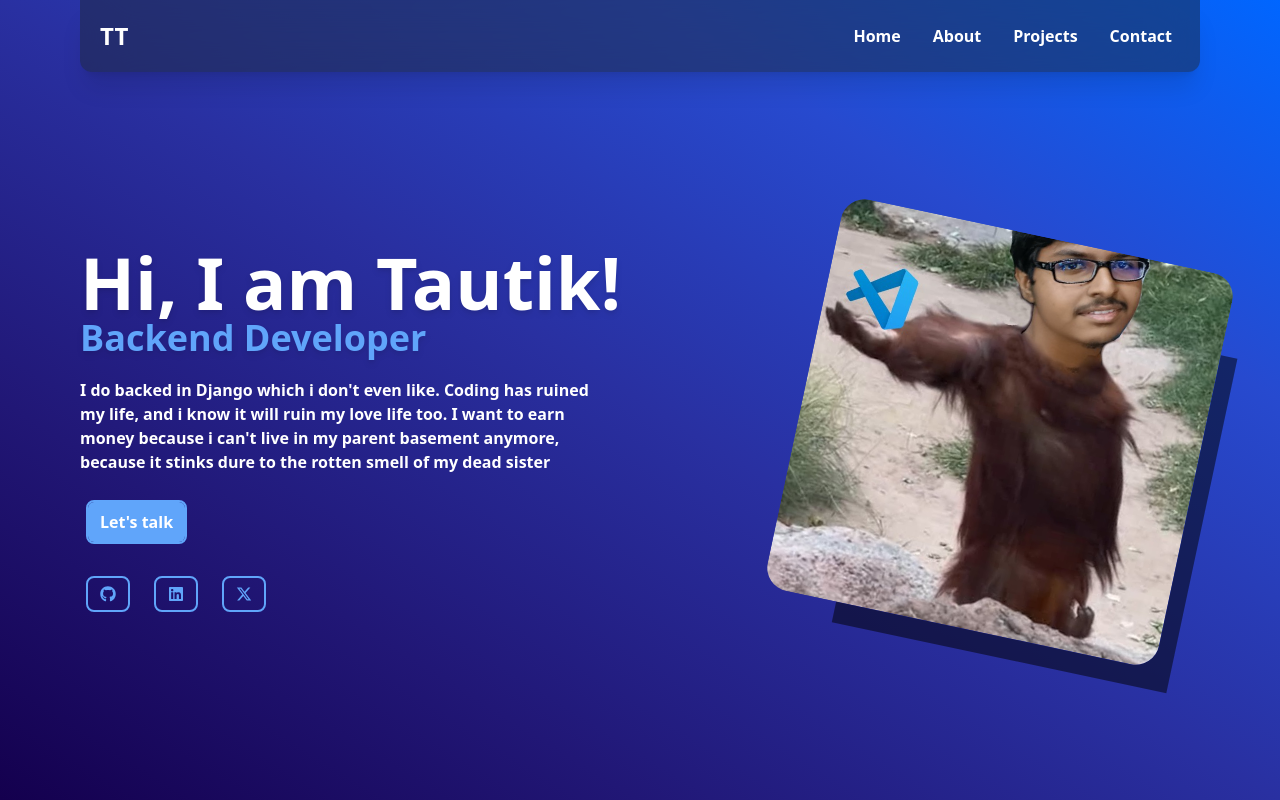
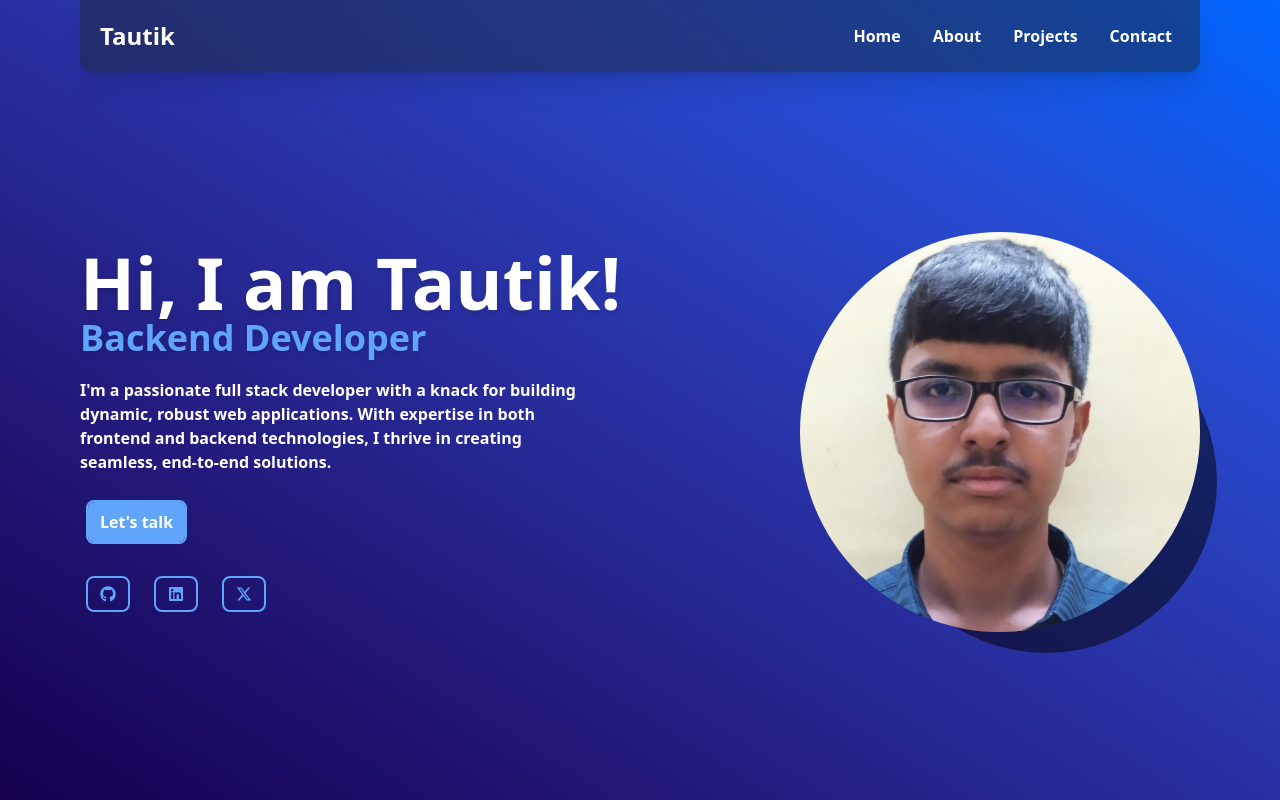
Before and after one commit to Tautik05/portfolio, a React (Create React App) app: page / in a window 1280 px wide. Built offline with nearby package versions, Linux system fonts and the light colour scheme.

Commit message:
optimizing unoptimized code

```diff
--- a/src/components/navbar.jsx
+++ b/src/components/navbar.jsx
@@ -4,7 +4,7 @@ const Navbar = () => {
   return (
     <div className="sticky top-0 flex items-center justify-between mx-20 p-5 text-white rounded-b-xl z-50 bg-slate-800/50 backdrop-blur-xl font-bold shadow-xl">
       <a href="\" className="cursor-pointer">
-        <div className="text-2xl">TT</div>
+        <div className="text-2xl">Tautik</div>
       </a>
       <ul className="flex items-center gap-4">
         <a
--- a/src/pages/About.jsx
+++ b/src/pages/About.jsx
@@ -6,9 +6,9 @@ const About = () => {
       <div className="flex items-center gap-4 ">
         <div className="flex-grow flex flex-col justify-center w-full text-center">
           <span className="text-7xl font-bold drop-shadow-md">About me</span>
-          <span className="text-4xl font-bold text-blue-400 drop-shadow-md">
-            Let's go through all the pain i've faced
-          </span>
+          {/* <span className="text-4xl font-bold text-blue-400 drop-shadow-md">
+            A passionate full stack developer
+          </span> */}
         </div>
       </div>
       <div className=" flex items-center justify-center p-5 border-4 rounded-xl flex-col border-white text-center font-bold mx-32 mt-8">
@@ -25,9 +25,7 @@ const About = () => {
         backend, I’m always eager to learn, create, and collaborate.`}
 
         <div>
-          <h1 class="text-3xl font-bold text-white my-5">
-            Technology Stack
-          </h1>
+          <h1 class="text-3xl font-bold text-white my-5">Technology Stack</h1>
 
           <div class="flex flex-wrap justify-center gap-4">
             <img
--- a/src/pages/Home.jsx
+++ b/src/pages/Home.jsx
@@ -3,7 +3,7 @@ import React from "react";
 import Button from "../components/ui/button";
 import { FaGithub, FaLinkedin } from "react-icons/fa";
 import { FaXTwitter } from "react-icons/fa6";
-import face from "../images/face.jpg";
+import face2 from "../images/face2.jpg";
 
 const Home = () => {
   return (
@@ -18,10 +18,10 @@ const Home = () => {
           </span>
 
           <div className="mt-5 font-bold max-w-[40vw]">
-            I do backed in Django which i don't even like. Coding has ruined my
-            life, and i know it will ruin my love life too. I want to earn money
-            because i can't live in my parent basement anymore, because it
-            stinks dure to the rotten smell of my dead sister
+            I'm a passionate full stack developer with a knack for building
+            dynamic, robust web applications. With expertise in both frontend
+            and backend technologies, I thrive in creating seamless, end-to-end
+            solutions.
           </div>
 
           <div className="mt-5 font-bold max-w-[40vw] flex items-center gap-3">
@@ -59,8 +59,8 @@ const Home = () => {
         </div>
         <div className="flex items-center justify-center ">
           <img
-            className="rounded-3xl rotate-12 shadow-[46px_50px_0px_-29px_rgba(0,_0,_0,_0.1)] shadow-black/50"
-            src={face}
+            className="rounded-full shadow-[46px_50px_0px_-29px_rgba(0,_0,_0,_0.1)] shadow-black/50"
+            src={face2}
             alt="me!"
             width="400vw"
           />
```
Also changed, not shown: src/images/face.jpg, src/images/face2.jpg (added).
